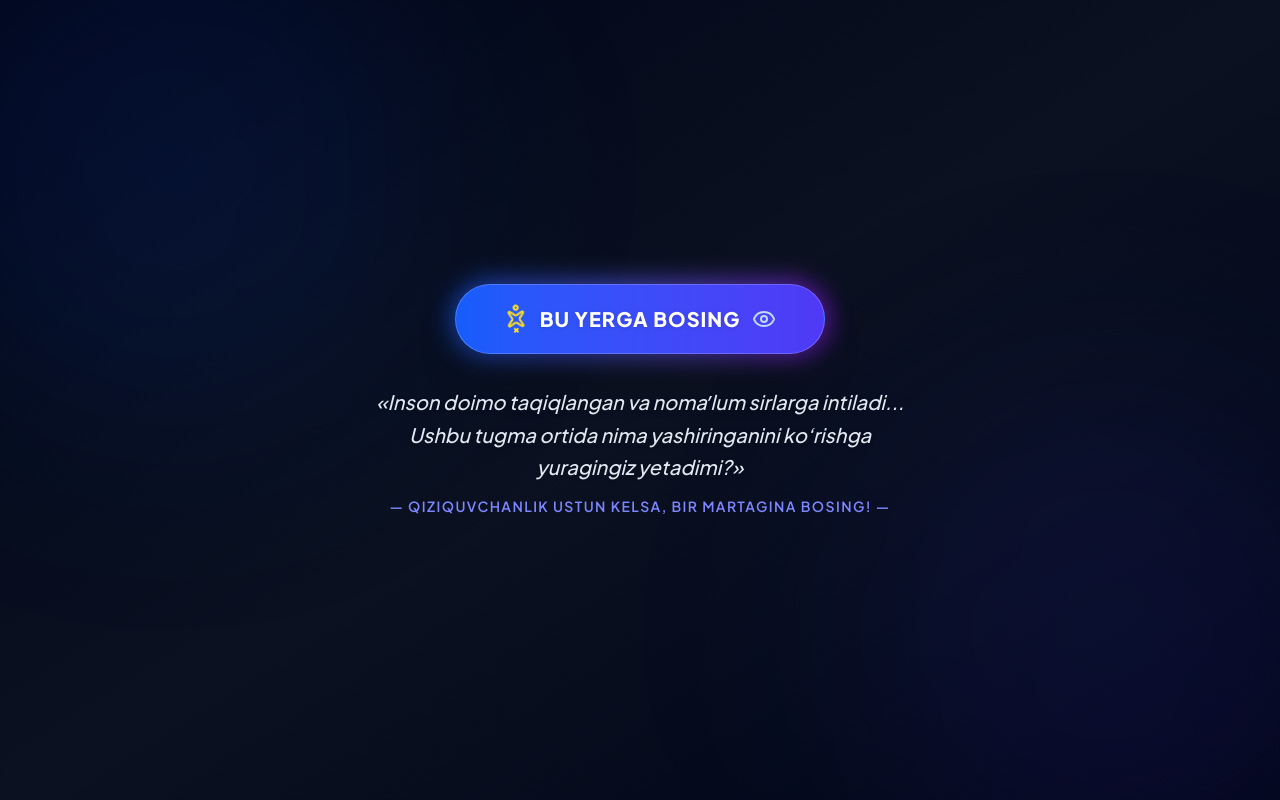
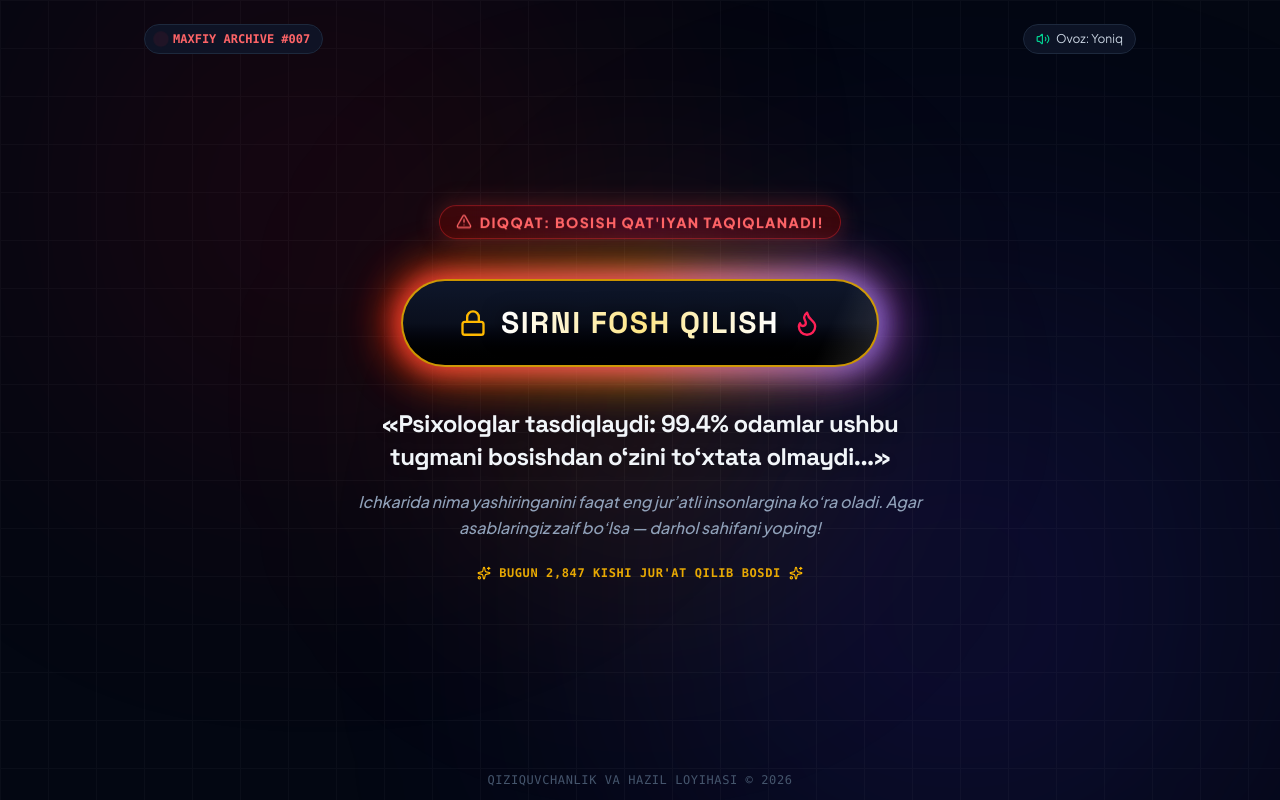
Before and after one commit to humoyun1773/lotos-field, a React (Vite) app: page / in a window 1280 px wide. Built offline with nearby package versions, Linux system fonts and the light colour scheme.

Commit message:
style: upgrade to breathtaking cyber-mystery design with interactive audio, countdown, and holographic reveal

```diff
--- a/src/App.tsx
+++ b/src/App.tsx
@@ -1,13 +1,107 @@
 import { useState, useEffect } from 'react';
-import { Sparkles, Eye, X, ArrowLeft } from 'lucide-react';
+import {
+  Lock,
+  Unlock,
+  Flame,
+  AlertTriangle,
+  Sparkles,
+  Share2,
+  RotateCcw,
+  Volume2,
+  VolumeX,
+  Check,
+  Skull
+} from 'lucide-react';
 
 export function App() {
-  const [showImage, setShowImage] = useState(false);
+  const [revealed, setRevealed] = useState(false);
+  const [isCountingDown, setIsCountingDown] = useState(false);
+  const [countdown, setCountdown] = useState(3);
+  const [soundEnabled, setSoundEnabled] = useState(true);
+  const [copied, setCopied] = useState(false);
+  const [clickCount, setClickCount] = useState(2847);
+
+  // Play browser-synthesized audio effects
+  const playBoomSound = () => {
+    if (!soundEnabled) return;
+    try {
+      const AudioCtx = window.AudioContext || (window as unknown as { webkitAudioContext: typeof AudioContext }).webkitAudioContext;
+      const ctx = new AudioCtx();
+
+      // Dramatic bass synth drop
+      const osc = ctx.createOscillator();
+      const gain = ctx.createGain();
+      osc.connect(gain);
+      gain.connect(ctx.destination);
+
+      osc.type = 'sawtooth';
+      osc.frequency.setValueAtTime(140, ctx.currentTime);
+      osc.frequency.exponentialRampToValueAtTime(35, ctx.currentTime + 0.6);
+
+      gain.gain.setValueAtTime(0.4, ctx.currentTime);
+      gain.gain.linearRampToValueAtTime(0.01, ctx.currentTime + 0.7);
+
+      osc.start();
+      osc.stop(ctx.currentTime + 0.7);
+    } catch {
+      // Audio fallback
+    }
+  };
+
+  const playClickTick = () => {
+    if (!soundEnabled) return;
+    try {
+      const AudioCtx = window.AudioContext || (window as unknown as { webkitAudioContext: typeof AudioContext }).webkitAudioContext;
+      const ctx = new AudioCtx();
+      const osc = ctx.createOscillator();
+      const gain = ctx.createGain();
+      osc.connect(gain);
+      gain.connect(ctx.destination);
+
+      osc.type = 'sine';
+      osc.frequency.setValueAtTime(800, ctx.currentTime);
+      gain.gain.setValueAtTime(0.2, ctx.currentTime);
+      gain.gain.linearRampToValueAtTime(0.01, ctx.currentTime + 0.08);
+
+      osc.start();
+      osc.stop(ctx.currentTime + 0.08);
+    } catch {
+      // Audio fallback
+    }
+  };
+
+  const handleTrigger = () => {
+    setIsCountingDown(true);
+    playClickTick();
+    setCountdown(3);
+
+    const timer = setInterval(() => {
+      setCountdown((prev) => {
+        if (prev <= 1) {
+          clearInterval(timer);
+          setIsCountingDown(false);
+          setRevealed(true);
+          setClickCount((c) => c + 1);
+          playBoomSound();
+          return 0;
+        }
+        playClickTick();
+        return prev - 1;
+      });
+    }, 600);
+  };
+
+  const handleCopyLink = () => {
+    navigator.clipboard.writeText(window.location.href);
+    setCopied(true);
+    setTimeout(() => setCopied(false), 2500);
+  };
 
   useEffect(() => {
     const handleKeyDown = (e: KeyboardEvent) => {
       if (e.key === 'Escape') {
-        setShowImage(false);
+        setRevealed(false);
+        setIsCountingDown(false);
       }
     };
     window.addEventListener('keydown', handleKeyDown);
@@ -15,74 +109,189 @@ export function App() {
   }, []);
 
   return (
-    <main className="min-h-screen w-full bg-gradient-to-br from-slate-950 via-[#0b1120] to-slate-950 flex flex-col items-center justify-center p-4 sm:p-6 text-white relative overflow-hidden select-none">
-      {/* Subtle ambient background glow */}
-      <div className="absolute w-[500px] h-[500px] bg-blue-600/10 rounded-full blur-[120px] pointer-events-none -top-20 -left-20" />
-      <div className="absolute w-[500px] h-[500px] bg-indigo-600/10 rounded-full blur-[120px] pointer-events-none -bottom-20 -right-20" />
+    <main className="min-h-screen w-full bg-[#030712] relative overflow-hidden flex flex-col items-center justify-center p-4 sm:p-8 text-white select-none">
+      {/* Dynamic Cyber Nebula Background Glows */}
+      <div className="absolute top-1/4 left-1/4 -translate-x-1/2 -translate-y-1/2 w-[550px] h-[550px] bg-red-600/15 rounded-full blur-[140px] pointer-events-none animate-pulse-glow" />
+      <div className="absolute bottom-1/4 right-1/4 translate-x-1/2 translate-y-1/2 w-[600px] h-[600px] bg-indigo-600/20 rounded-full blur-[160px] pointer-events-none animate-pulse-glow" style={{ animationDelay: '1.2s' }} />
+      <div className="absolute top-1/2 left-1/2 -translate-x-1/2 -translate-y-1/2 w-[400px] h-[400px] bg-amber-500/10 rounded-full blur-[120px] pointer-events-none" />
 
-      {!showImage ? (
-        /* Center section: Button + Intriguing quote */
-        <div className="flex flex-col items-center justify-center max-w-xl text-center z-10 animate-fade-in">
-          {/* Glowing Animated Button Container */}
-          <div className="relative group mb-8">
-            <div className="absolute -inset-1 bg-gradient-to-r from-blue-600 via-indigo-500 to-purple-600 rounded-full blur-md opacity-75 group-hover:opacity-100 group-hover:blur-lg transition duration-500 group-hover:duration-200 animate-pulse" />
+      {/* Cyber Grid Lines overlay */}
+      <div
+        className="absolute inset-0 opacity-[0.03] pointer-events-none"
+        style={{
+          backgroundImage: 'linear-gradient(#ffffff 1px, transparent 1px), linear-gradient(90deg, #ffffff 1px, transparent 1px)',
+          backgroundSize: '48px 48px'
+        }}
+      />
 
+      {/* Top Floating Utility HUD */}
+      <header className="absolute top-4 sm:top-6 left-0 right-0 max-w-5xl mx-auto px-4 flex items-center justify-between z-30">
+        <div className="flex items-center gap-2 px-3 py-1.5 rounded-full bg-slate-900/80 border border-slate-800 text-[11px] sm:text-xs text-slate-400 backdrop-blur-md">
+          <span className="w-2 h-2 rounded-full bg-red-500 animate-ping" />
+          <span className="font-mono text-red-400 font-bold uppercase">MAXFIY ARCHIVE #007</span>
+        </div>
+
+        <button
+          type="button"
+          onClick={() => setSoundEnabled(!soundEnabled)}
+          className="flex items-center gap-1.5 px-3 py-1.5 rounded-full bg-slate-900/80 hover:bg-slate-800 border border-slate-800 text-xs text-slate-300 backdrop-blur-md transition-colors cursor-pointer"
+          title="Ovozni yoqish / o'chirish"
+        >
+          {soundEnabled ? (
+            <>
+              <Volume2 className="w-3.5 h-3.5 text-emerald-400" />
+              <span className="hidden sm:inline">Ovoz: Yoniq</span>
+            </>
+          ) : (
+            <>
+              <VolumeX className="w-3.5 h-3.5 text-slate-500" />
+              <span className="hidden sm:inline">Ovoz: O'chiq</span>
+            </>
+          )}
+        </button>
+      </header>
+
+      {/* COUNTDOWN FLASH OVERLAY */}
+      {isCountingDown && (
+        <div className="fixed inset-0 z-50 flex flex-col items-center justify-center bg-black/90 backdrop-blur-xl animate-fade-in">
+          <div className="text-center space-y-4">
+            <span className="text-xs sm:text-sm font-mono tracking-[0.3em] text-red-500 uppercase font-black animate-pulse">
+              HAQIQAT OCHILMOQDA... TAYYORMISIZ?
+            </span>
+            <div className="text-8xl sm:text-9xl font-black font-space text-transparent bg-clip-text bg-gradient-to-b from-white via-red-200 to-red-600 scale-125 animate-bounce">
+              {countdown}
+            </div>
+            <div className="flex items-center justify-center gap-2 text-slate-400 text-xs">
+              <Skull className="w-4 h-4 text-red-500 animate-spin" />
+              <span>Orqaga yo'l yo'q!</span>
+            </div>
+          </div>
+        </div>
+      )}
+
+      {/* STATE 1: MYSTERY BUTTON & TEMPTING HOOK */}
+      {!revealed && !isCountingDown && (
+        <div className="relative z-20 flex flex-col items-center justify-center max-w-2xl w-full text-center px-4 animate-float-slow">
+
+          {/* Warning Badge */}
+          <div className="inline-flex items-center gap-2 px-4 py-1.5 rounded-full bg-gradient-to-r from-red-950/80 via-rose-900/40 to-red-950/80 border border-red-500/40 text-red-400 text-xs sm:text-sm font-extrabold uppercase tracking-widest mb-8 shadow-[0_0_25px_rgba(239,68,68,0.3)] backdrop-blur-md">
+            <AlertTriangle className="w-4 h-4 text-red-400 animate-bounce" />
+            <span>DIQQAT: BOSISH QAT'IYAN TAQIQLANADI!</span>
+          </div>
+
+          {/* THE HYPNOTIC BUTTON CONTAINER */}
+          <div className="relative group my-2">
+            {/* Multi-layered Animated Neon Glow Aura */}
+            <div className="absolute -inset-2 bg-gradient-to-r from-red-600 via-amber-500 to-purple-600 rounded-full blur-xl opacity-75 group-hover:opacity-100 transition duration-700 group-hover:scale-105 animate-pulse-glow" />
+            <div className="absolute -inset-1 bg-gradient-to-r from-red-500 via-pink-500 to-indigo-500 rounded-full blur-md opacity-90 group-hover:opacity-100 transition duration-300" />
+
+            {/* Main Interactive Button */}
             <button
               type="button"
-              onClick={() => setShowImage(true)}
-              className="relative flex items-center justify-center gap-3 px-8 sm:px-12 py-4 sm:py-5 bg-gradient-to-r from-blue-600 to-indigo-600 hover:from-blue-500 hover:to-indigo-500 active:scale-95 text-white font-extrabold text-base sm:text-xl rounded-full shadow-2xl transition-all duration-300 border border-white/20 cursor-pointer"
+              onClick={handleTrigger}
+              className="relative px-8 sm:px-14 py-5 sm:py-6 bg-gradient-to-b from-slate-900 via-[#0a0f1d] to-black rounded-full border-2 border-amber-400/80 shadow-[0_0_50px_rgba(245,158,11,0.4)] hover:shadow-[0_0_80px_rgba(239,68,68,0.7)] group-hover:border-white transition-all duration-300 transform active:scale-95 flex items-center justify-center gap-3.5 cursor-pointer overflow-hidden"
             >
-              <Sparkles className="w-5 h-5 sm:w-6 sm:h-6 text-yellow-300 animate-spin" style={{ animationDuration: '4s' }} />
-              <span className="tracking-wider uppercase drop-shadow">BU YERGA BOSING</span>
-              <Eye className="w-5 h-5 sm:w-6 sm:h-6 text-blue-200 group-hover:scale-110 transition-transform" />
+              {/* Laser Light Sweep across button */}
+              <div className="absolute inset-0 w-1/2 h-full bg-gradient-to-r from-transparent via-white/25 to-transparent animate-laser pointer-events-none" />
+
+              <Lock className="w-6 h-6 sm:w-7 sm:h-7 text-amber-400 group-hover:hidden transition-transform" />
+              <Unlock className="w-6 h-6 sm:w-7 sm:h-7 text-red-400 hidden group-hover:inline transition-transform" />
+
+              <span className="font-space font-black text-lg sm:text-2xl md:text-3xl tracking-wider text-transparent bg-clip-text bg-gradient-to-r from-white via-amber-200 to-white uppercase drop-shadow-[0_2px_10px_rgba(0,0,0,0.8)]">
+                SIRNI FOSH QILISH
+              </span>
+
+              <Flame className="w-6 h-6 sm:w-7 sm:h-7 text-rose-500 group-hover:scale-125 transition-transform" />
             </button>
           </div>
 
-          {/* Psychological Catchy / Tempting Quote */}
-          <div className="space-y-3 px-4">
-            <p className="text-base sm:text-lg md:text-xl font-medium text-slate-200 italic leading-relaxed drop-shadow">
-              «Inson doimo taqiqlangan va nomaʼlum sirlarga intiladi...
-              Ushbu tugma ortida nima yashiringanini ko‘rishga yuragingiz yetadimi?»
+          {/* Psychological Catchy Words under button */}
+          <div className="mt-8 space-y-4 max-w-xl">
+            <h2 className="font-space text-lg sm:text-2xl font-black text-slate-100 tracking-tight leading-snug drop-shadow-lg">
+              «Psixologlar tasdiqlaydi: 99.4% odamlar ushbu tugmani bosishdan o‘zini to‘xtata olmaydi...»
+            </h2>
+
+            <p className="text-sm sm:text-base text-slate-400 font-medium leading-relaxed italic">
+              Ichkarida nima yashiringanini faqat eng jur’atli insonlargina ko‘ra oladi.
+              Agar asablaringiz zaif bo‘lsa — darhol sahifani yoping!
             </p>
-            <p className="text-xs sm:text-sm font-semibold tracking-widest text-indigo-400 uppercase">
-              — Qiziquvchanlik ustun kelsa, bir martagina bosing! —
+
+            <div className="pt-2 flex items-center justify-center gap-2 text-xs font-mono text-amber-400/90 font-bold uppercase tracking-wider">
+              <Sparkles className="w-3.5 h-3.5 text-amber-400" />
+              <span>Bugun {clickCount.toLocaleString()} kishi jur'at qilib bosdi</span>
+              <Sparkles className="w-3.5 h-3.5 text-amber-400" />
+            </div>
+          </div>
+        </div>
+      )}
+
+      {/* STATE 2: REVEALED SURPRISE VIEW */}
+      {revealed && (
+        <div className="relative z-30 flex flex-col items-center justify-center w-full max-w-4xl mx-auto animate-shake">
+
+          {/* Header punchline */}
+          <div className="text-center mb-4 sm:mb-6 space-y-1 sm:space-y-2">
+            <div className="inline-flex items-center gap-2 px-4 py-1.5 rounded-full bg-amber-500/20 border border-amber-400/60 text-amber-300 font-mono text-xs sm:text-sm font-extrabold uppercase tracking-widest shadow-[0_0_20px_rgba(245,158,11,0.3)]">
+              <span>TABRIKLAYMIZ! 🎉 SIZ QIZIQUVCHANLIK QURBONISIZ!</span>
+            </div>
+            <h1 className="font-space text-2xl sm:text-4xl md:text-5xl font-black text-transparent bg-clip-text bg-gradient-to-r from-red-400 via-amber-300 to-rose-400 drop-shadow-[0_4px_20px_rgba(0,0,0,0.9)]">
+              HAQIQAT SHUNDAY BO'LADI! 🦍
+            </h1>
+            <p className="text-xs sm:text-sm text-slate-300 italic font-medium">
+              «Har doim ham qiziqish yaxshilikka olib kelavermaydi... 😂»
             </p>
           </div>
-        </div>
-      ) : (
-        /* Full Big Image Reveal View */
-        <div className="flex flex-col items-center justify-center w-full max-w-5xl z-20 animate-fade-in">
-          {/* Top Actions Bar */}
-          <div className="w-full flex items-center justify-between mb-3 px-2">
+
+          {/* Full Large Image with Luxury Holographic Frame */}
+          <div className="relative w-full max-w-3xl rounded-3xl p-1 sm:p-2 bg-gradient-to-tr from-red-600 via-amber-500 to-indigo-600 shadow-[0_0_80px_rgba(239,68,68,0.45)]">
+            <div className="relative bg-slate-950 rounded-[22px] overflow-hidden flex items-center justify-center p-2 sm:p-3">
+              <img
+                src="/special-preview.jpg"
+                alt="Maxfiy rasm"
+                className="w-full max-h-[65vh] object-contain rounded-xl shadow-2xl transition-transform duration-500 hover:scale-[1.01]"
+              />
+            </div>
+          </div>
+
+          {/* Interactive Action Buttons */}
+          <div className="flex flex-wrap items-center justify-center gap-3 sm:gap-4 mt-6">
             <button
               type="button"
-              onClick={() => setShowImage(false)}
-              className="inline-flex items-center gap-2 px-4 py-2 rounded-full bg-white/10 hover:bg-white/20 text-white text-xs sm:text-sm font-bold backdrop-blur transition-all cursor-pointer"
+              onClick={() => {
+                setRevealed(false);
+                setIsCountingDown(false);
+              }}
+              className="flex items-center gap-2 px-6 py-3 rounded-full bg-slate-900/90 hover:bg-slate-800 text-white font-bold text-xs sm:text-sm border border-slate-700 shadow-lg hover:border-slate-500 transition-all cursor-pointer"
             >
-              <ArrowLeft className="w-4 h-4" />
-              <span>Orqaga qaytish</span>
+              <RotateCcw className="w-4 h-4 text-sky-400" />
+              <span>Yana bir bor sinash</span>
             </button>
 
             <button
               type="button"
-              onClick={() => setShowImage(false)}
-              className="p-2 rounded-full bg-white/10 hover:bg-white/20 text-white transition-all cursor-pointer"
-              title="Yopish"
+              onClick={handleCopyLink}
+              className="flex items-center gap-2 px-6 py-3 rounded-full bg-gradient-to-r from-amber-500 to-rose-600 hover:from-amber-400 hover:to-rose-500 text-white font-extrabold text-xs sm:text-sm shadow-[0_0_25px_rgba(245,158,11,0.4)] transition-all cursor-pointer"
             >
-              <X className="w-5 h-5" />
+              {copied ? (
+                <>
+                  <Check className="w-4 h-4 text-white" />
+                  <span>Havola nusxalandi! Do'stingizga yuboring!</span>
+                </>
+              ) : (
+                <>
+                  <Share2 className="w-4 h-4 text-white" />
+                  <span>Do'stlarni chuv tushirish (Ulashish)</span>
+                </>
+              )}
             </button>
-          </div>
-
-          {/* Full Large Image Container */}
-          <div className="relative w-full flex items-center justify-center rounded-2xl sm:rounded-3xl overflow-hidden border border-white/20 bg-black/60 shadow-[0_0_60px_rgba(0,0,0,0.8)] backdrop-blur-md p-2 sm:p-4">
-            <img
-              src="/special-preview.jpg"
-              alt="Kutilmagan rasm"
-              className="w-full max-h-[82vh] object-contain rounded-xl sm:rounded-2xl shadow-2xl"
-            />
           </div>
         </div>
       )}
+
+      {/* Minimal Footer */}
+      <footer className="absolute bottom-3 text-center text-[10px] sm:text-xs text-slate-600 font-mono tracking-wider">
+        QIZIQUVCHANLIK VA HAZIL LOYIHASI © {new Date().getFullYear()}
+      </footer>
     </main>
   );
 }
--- a/src/index.css
+++ b/src/index.css
@@ -8,7 +8,8 @@
   body {
     margin: 0;
     font-family: 'Plus Jakarta Sans', system-ui, -apple-system, BlinkMacSystemFont, 'Segoe UI', Roboto, sans-serif;
-    color: #1e293b;
+    background-color: #030712;
+    color: #f8fafc;
     overflow-x: hidden;
   }
 
@@ -36,49 +37,54 @@
   font-family: 'Space Grotesk', monospace, sans-serif;
 }
 
-/* Ultra-smooth GPU accelerated glassmorphism */
-.glass-card {
-  background: rgba(255, 255, 255, 0.88);
-  backdrop-filter: blur(8px);
-  -webkit-backdrop-filter: blur(8px);
-  box-shadow: 0 4px 20px -2px rgba(15, 41, 99, 0.07);
-  transform: translateZ(0);
-  will-change: transform, box-shadow;
-}
-
-.glass-card:hover {
-  background: rgba(255, 255, 255, 0.98);
-}
-
-.glass-panel {
-  background: rgba(255, 255, 255, 0.92);
-  backdrop-filter: blur(10px);
-  -webkit-backdrop-filter: blur(10px);
-  transform: translateZ(0);
-}
-
-/* Taxi Checker Stripe Pattern */
-.checker-stripe {
-  background-image: linear-gradient(45deg, #1746a2 25%, transparent 25%),
-                    linear-gradient(-45deg, #1746a2 25%, transparent 25%),
-                    linear-gradient(45deg, transparent 75%, #1746a2 75%),
-                    linear-gradient(-45deg, transparent 75%, #1746a2 75%);
-  background-size: 8px 8px;
-  background-position: 0 0, 0 4px, 4px -4px, -4px 0px;
-  background-color: #ffffff;
-}
-
-/* Optimized Lightweight Keyframe Animations */
+/* Animations */
 @keyframes floatSlow {
   0%, 100% {
     transform: translateY(0px);
   }
   50% {
-    transform: translateY(-4px);
+    transform: translateY(-8px);
   }
 }
 
+@keyframes pulseGlow {
+  0%, 100% {
+    opacity: 0.6;
+    transform: scale(1);
+  }
+  50% {
+    opacity: 1;
+    transform: scale(1.06);
+  }
+}
+
+@keyframes laserShine {
+  0% {
+    transform: translateX(-150%) skewX(-25deg);
+  }
+  100% {
+    transform: translateX(250%) skewX(-25deg);
+  }
+}
+
+@keyframes dramaticShake {
+  0%, 100% { transform: translate(0, 0) scale(1); }
+  10%, 30%, 50%, 70%, 90% { transform: translate(-3px, 2px) scale(1.02); }
+  20%, 40%, 60%, 80% { transform: translate(3px, -2px) scale(0.99); }
+}
+
 .animate-float-slow {
-  animation: floatSlow 3.5s ease-in-out infinite;
-  will-change: transform;
+  animation: floatSlow 4s ease-in-out infinite;
 }
+
+.animate-pulse-glow {
+  animation: pulseGlow 2.5s ease-in-out infinite;
+}
+
+.animate-laser {
+  animation: laserShine 3s infinite linear;
+}
+
+.animate-shake {
+  animation: dramaticShake 0.5s ease-in-out;
+}
```
